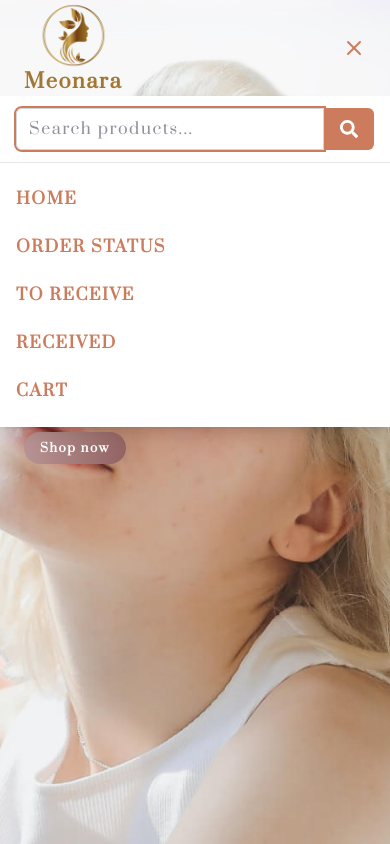
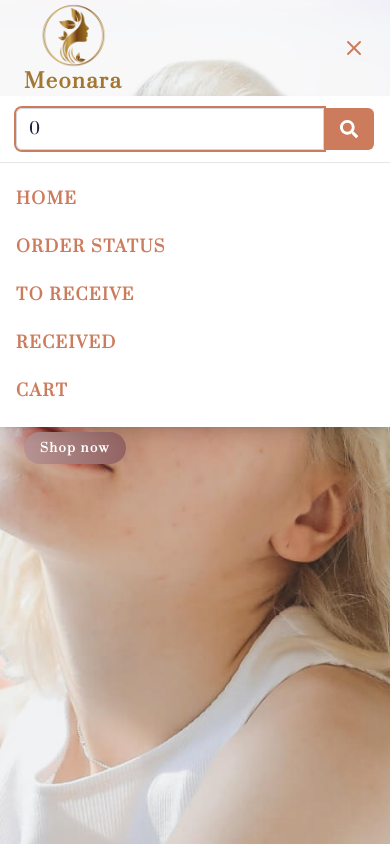
Before and after one commit to poshan25/fina, a React (Vite) app: page / in a window 390 px wide. Both pictures are taken after a click on the button 354 px from the left and 48 px from the top of the page. Shown: the top 844 px of the page. Built offline with nearby package versions, Linux system fonts and the light colour scheme; no server answers; the database is empty.

Commit message:
update code

```diff
--- a/src/components/User.jsx
+++ b/src/components/User.jsx
@@ -288,6 +288,7 @@ const User = () => {
   const navigate = useNavigate();
   const [products, setProducts] = useState([]);
   const [loading, setLoading] = useState(true);
+const [searchTerm, setSearchTerm] = useState("");
 
   useEffect(() => {
     const fetchProducts = async () => {
@@ -301,6 +302,10 @@ const User = () => {
     };
     fetchProducts();
   }, []);
+
+  const filteredProducts = products.filter((product) =>
+  product.name.toLowerCase().includes(searchTerm.toLowerCase())
+);
 
   async function addToCart(productId) {
     const { error } = await supabase
@@ -333,6 +338,8 @@ const User = () => {
           <div className="flex items-center bg-white rounded-md shadow-md overflow-hidden">
             <input
               type="text"
+              value={searchTerm}
+              onChange={(e) => setSearchTerm(e.target.value)}
               placeholder="Search..."
               className="outline-none px-4 py-2 w-48 sm:w-64"
             />
@@ -360,10 +367,7 @@ const User = () => {
                 <p className="text-xs font-medium text-green-600 mb-1">
                   Rs. {product.price}
                 </p>
-                <p
-
-                  className="text-[10px] text-gray-600 mb-2 line-clamp-2"
-                >
+                <p className="text-[10px] text-gray-600 mb-2 line-clamp-2">
                   {product.description}
                 </p>
                 <div className="flex flex-col gap-1">
@@ -387,14 +391,16 @@ const User = () => {
 
         {/* Desktop & Tablet Layout */}
         <div className="hidden sm:grid grid-cols-2 md:grid-cols-3 lg:grid-cols-4 gap-4">
-          {products.map((product) => (
+          {/* {products.map((product) => ( */}
+                    {filteredProducts.map((product) => (
+
             <div
+
               key={product.id}
               className="bg-[#f9f3ef] rounded-lg shadow-md overflow-hidden border border-gray-100 hover:shadow-xl transition-all"
             >
               <img
-                                onClick={() => navigate(`/order/${product.id}`)}
-
+                onClick={() => navigate(`/order/${product.id}`)}
                 src={product.image_url}
                 alt={product.name}
                 className="w-full h-52 cursor-pointer sm:h-60 md:h-64 lg:h-72 object-cover"
@@ -407,10 +413,9 @@ const User = () => {
                   Rs. {product.price}
                 </p>
                 <p
-                                  onClick={() => navigate(`/order/${product.id}`)}
-
-
-                className="text-xs cursor-pointer text-gray-600 mb-3 line-clamp-2">
+                  onClick={() => navigate(`/order/${product.id}`)}
+                  className="text-xs cursor-pointer text-gray-600 mb-3 line-clamp-2"
+                >
                   {product.description}
                 </p>
                 <div className="flex justify-center flex-col sm:flex-row gap-2">
--- a/src/components/UserNav.jsx
+++ b/src/components/UserNav.jsx
@@ -1861,6 +1861,8 @@ import { FaSearch } from "react-icons/fa";
 
 const UserNav = () => {
   const [cartLength, setCartLength] = useState(0);
+  const [searchTerm, setSearchTerm] = useState("");
+
   const [isMenuOpen, setIsMenuOpen] = useState(false);
   const [showSearch, setShowSearch] = useState(false);
   const [searchQuery, setSearchQuery] = useState("");
@@ -2015,7 +2017,7 @@ const UserNav = () => {
                 <input
                   ref={searchInputRef}
                   type="text"
-                  value={searchQuery}
+                  value={searchQuery & searchTerm}
                   onChange={(e) => setSearchQuery(e.target.value)}
                   placeholder="Search products..."
                   className="w-full pl-3 pr-4 py-2 border border-gray-300 rounded-l-md focus:outline-none focus:ring-2 focus:ring-[#cc7c5d]"
--- a/src/pages/Home.jsx
+++ b/src/pages/Home.jsx
@@ -1,4 +1,4 @@
-import React from 'react'
+import React, { useState } from 'react'
 import Nav from './Nav'
 import UserProducts from './UserProducts'
 import Verify from '../components/Verify'
@@ -10,6 +10,8 @@ import BestSelling from '../components/BestSelling'
 // import BestSelling from '../components/BestSelling'
 
 const Home = () => {
+  const [searchTerm, setSearchTerm] = useState("");
+
   return (
     <div >
         {/* <Nav/> */}
@@ -17,7 +19,7 @@ const Home = () => {
 
         <TabooOrganics/>
         <BestSelling/>
-        <User/>
+        <User searchTerm={searchTerm} setSearchTerm={setSearchTerm} />
         {/* <BestSelling/> */}
         <Footer/>
         {/* <Verify/> */}
--- a/src/pages/Products.jsx
+++ b/src/pages/Products.jsx
@@ -184,6 +184,7 @@ const Products = () => {
                     className="bg-[#f9f3ef] rounded-xl shadow-lg overflow-hidden border border-gray-100 hover:shadow-xl transition-all"
                   >
                     <img
+                                        onClick={() => navigate(`/order/${product.id}`)}
 
                       src={product.image_url}
                       alt={product.name}
--- a/src/pages/TabooOrganics.jsx
+++ b/src/pages/TabooOrganics.jsx
@@ -58,11 +58,13 @@
 
 // export default TabooOrganicsPage;
 
-import React from "react";
+import React, { useState } from "react";
 import { Link } from "react-router-dom";
 import UserNav from "../components/UserNav";
 
 const TabooOrganicsPage = () => {
+    const [searchTerm, setSearchTerm] = useState("");
+
   return (
     <div className="md:px-38 relative w-full h-screen font-sans overflow-hidden">
       {/* Background Image (full screen) */}
@@ -83,7 +85,7 @@ const TabooOrganicsPage = () => {
 
       {/* Content Overlay */}
       <div className="relative text-[#1d2142] z-10 w-full h-full">
-        <UserNav />
+        <UserNav searchTerm={searchTerm} setSearchTerm={setSearchTerm}  />
 
         {/* Hero Section */}
         <section className="px-6 py-30 md:py-16 md:mt-[-90px] flex flex-col md:flex-row items-center justify-between h-full">
```
